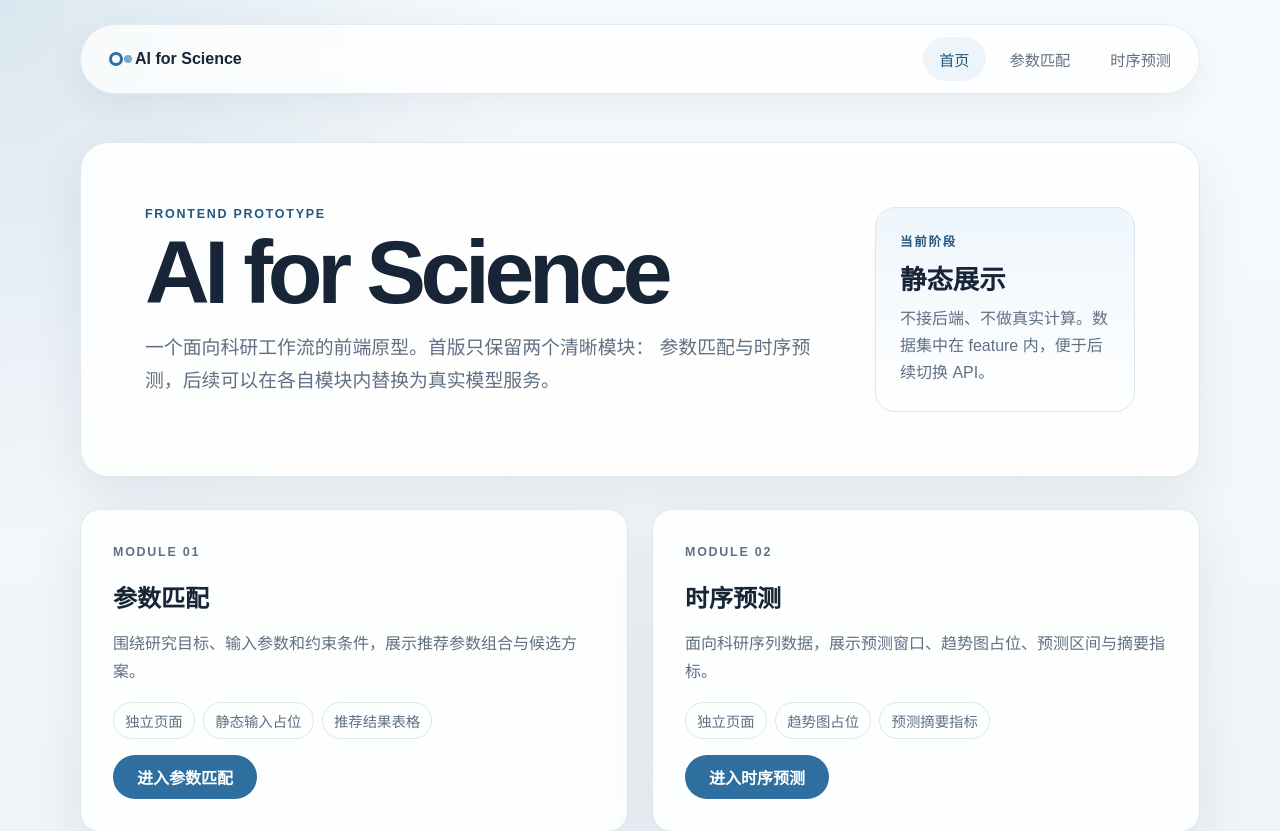
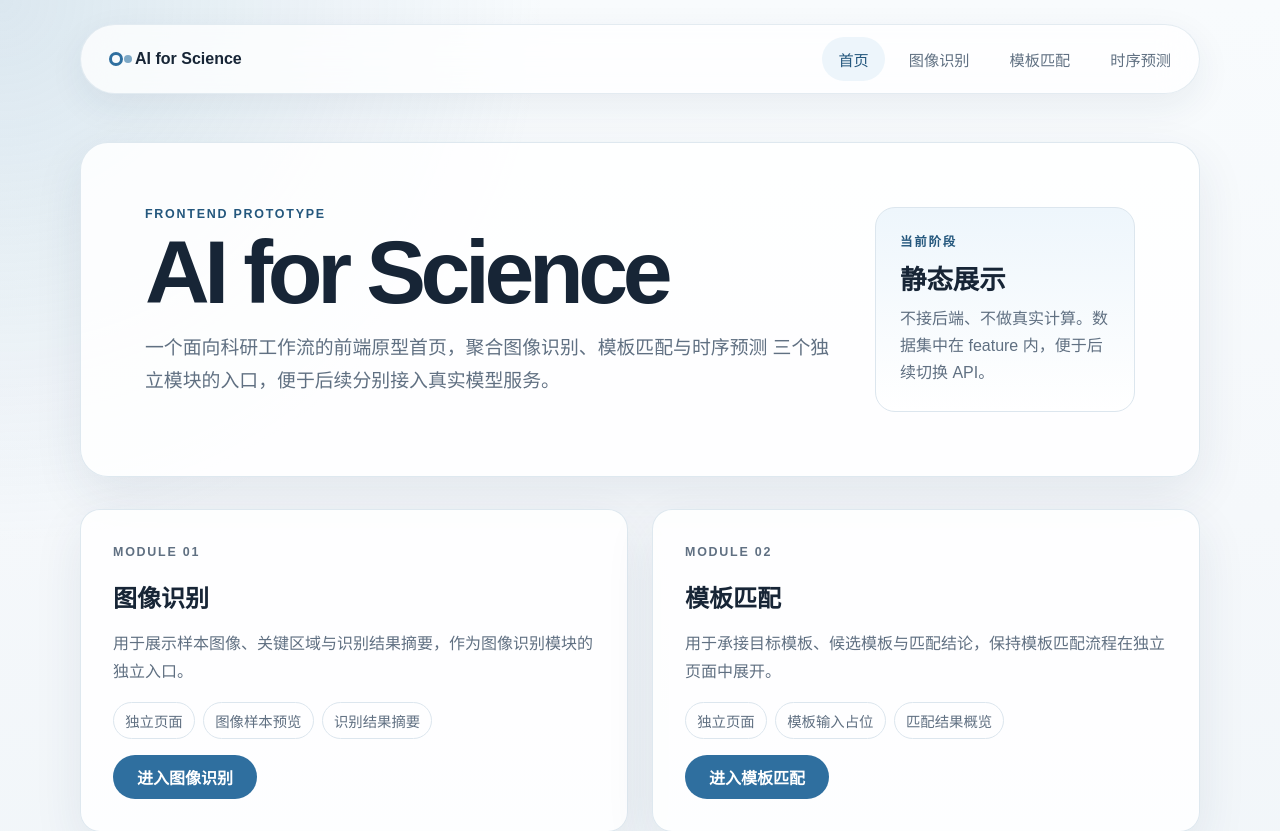
Before and after one commit to Lavandis/ai-for-science, a React (Vite) app: page / in a window 1280 px wide. Shown: the top 831 px of the page. Built offline with nearby package versions, Linux system fonts and the light colour scheme.

Commit message:
feat: update navigation and homepage for three modules

```diff
--- a/src/App.tsx
+++ b/src/App.tsx
@@ -1,7 +1,8 @@
 import { Navigate, Route, Routes } from "react-router-dom";
 import { AppLayout } from "./components/AppLayout";
+import { ImageRecognitionPage } from "./features/imageRecognition/ImageRecognitionPage";
+import { TemplateMatchingPage } from "./features/templateMatching/TemplateMatchingPage";
 import { HomePage } from "./pages/HomePage";
-import { ParameterMatchingPage } from "./features/parameterMatching/ParameterMatchingPage";
 import { TimeSeriesForecastPage } from "./features/timeSeriesForecast/TimeSeriesForecastPage";
 
 export default function App() {
@@ -9,7 +10,8 @@ export default function App() {
     <AppLayout>
       <Routes>
         <Route path="/" element={<HomePage />} />
-        <Route path="/parameter-matching" element={<ParameterMatchingPage />} />
+        <Route path="/image-recognition" element={<ImageRecognitionPage />} />
+        <Route path="/template-matching" element={<TemplateMatchingPage />} />
         <Route path="/time-series-forecast" element={<TimeSeriesForecastPage />} />
         <Route path="*" element={<Navigate to="/" replace />} />
       </Routes>
--- a/src/components/AppLayout.tsx
+++ b/src/components/AppLayout.tsx
@@ -17,7 +17,8 @@ export function AppLayout({ children }: AppLayoutProps) {
           <NavLink to="/" end>
             首页
           </NavLink>
-          <NavLink to="/parameter-matching">参数匹配</NavLink>
+          <NavLink to="/image-recognition">图像识别</NavLink>
+          <NavLink to="/template-matching">模板匹配</NavLink>
           <NavLink to="/time-series-forecast">时序预测</NavLink>
         </nav>
       </header>
--- a/src/pages/HomePage.tsx
+++ b/src/pages/HomePage.tsx
@@ -3,14 +3,22 @@ import { FeatureCard } from "../components/FeatureCard";
 const features = [
   {
     eyebrow: "Module 01",
-    title: "参数匹配",
-    description: "围绕研究目标、输入参数和约束条件，展示推荐参数组合与候选方案。",
-    details: ["独立页面", "静态输入占位", "推荐结果表格"],
-    href: "/parameter-matching",
-    actionLabel: "进入参数匹配"
+    title: "图像识别",
+    description: "用于展示样本图像、关键区域与识别结果摘要，作为图像识别模块的独立入口。",
+    details: ["独立页面", "图像样本预览", "识别结果摘要"],
+    href: "/image-recognition",
+    actionLabel: "进入图像识别"
   },
   {
     eyebrow: "Module 02",
+    title: "模板匹配",
+    description: "用于承接目标模板、候选模板与匹配结论，保持模板匹配流程在独立页面中展开。",
+    details: ["独立页面", "模板输入占位", "匹配结果概览"],
+    href: "/template-matching",
+    actionLabel: "进入模板匹配"
+  },
+  {
+    eyebrow: "Module 03",
     title: "时序预测",
     description: "面向科研序列数据，展示预测窗口、趋势图占位、预测区间与摘要指标。",
     details: ["独立页面", "趋势图占位", "预测摘要指标"],
@@ -27,8 +35,8 @@ export function HomePage() {
           <p className="eyebrow">Frontend Prototype</p>
           <h1>AI for Science</h1>
           <p className="hero-copy">
-            一个面向科研工作流的前端原型。首版只保留两个清晰模块：
-            参数匹配与时序预测，后续可以在各自模块内替换为真实模型服务。
+            一个面向科研工作流的前端原型首页，聚合图像识别、模板匹配与时序预测
+            三个独立模块的入口，便于后续分别接入真实模型服务。
           </p>
         </div>
         <aside className="hero-note" aria-label="模型接入提示">
```
